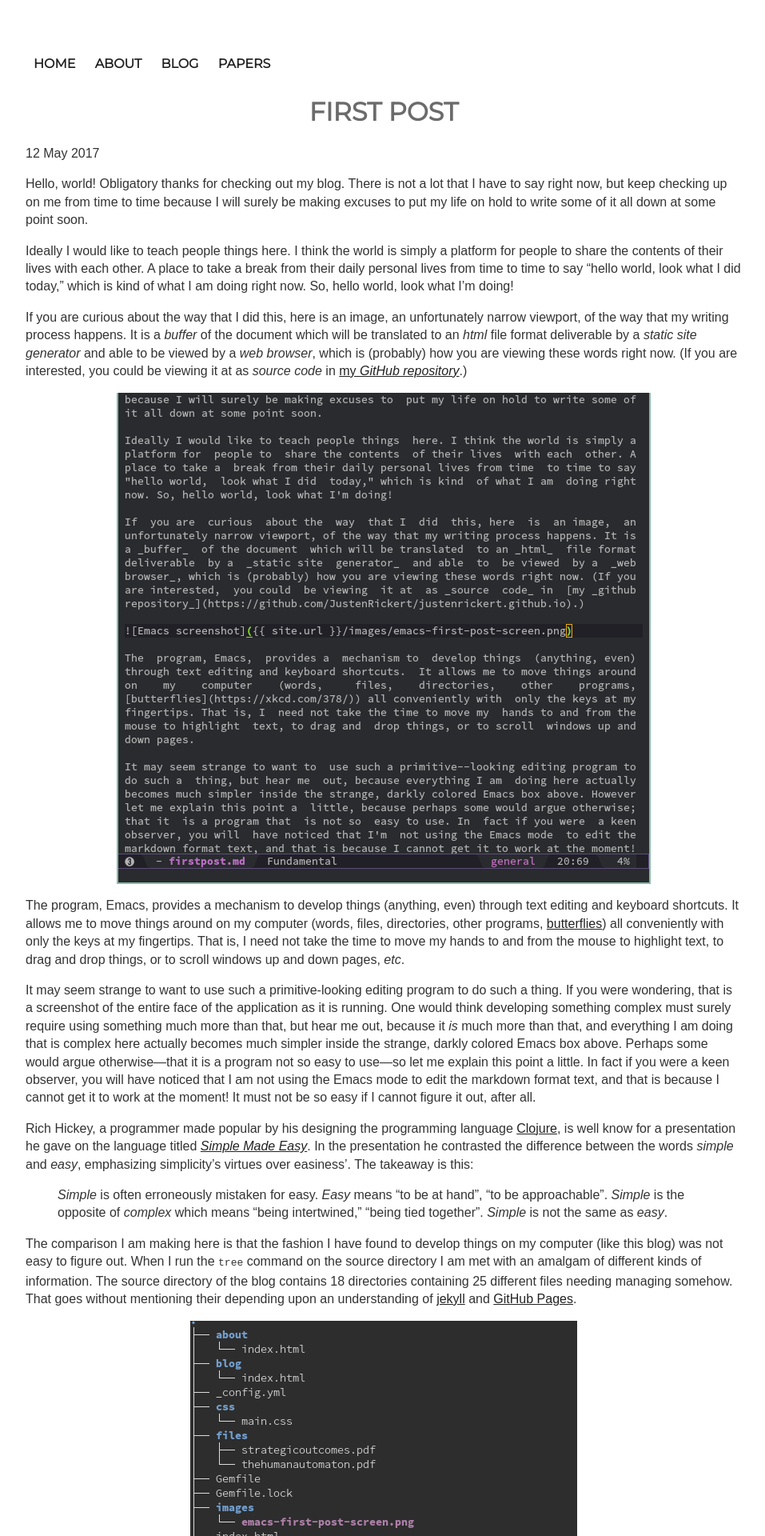
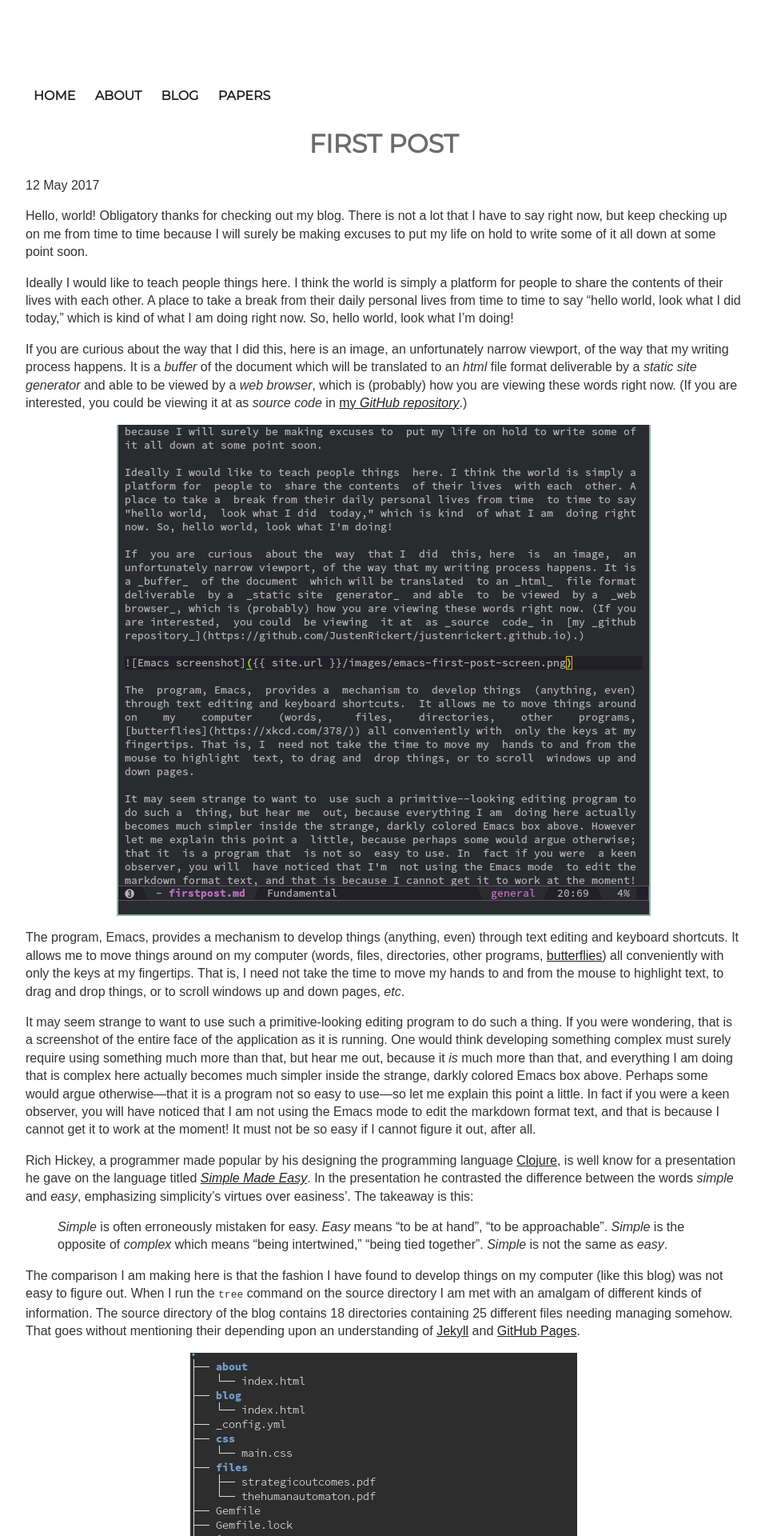
Before and after one commit to JustenRickert/justenrickert-old-user-page, a Jekyll site: the page built from _posts/2017-05-12-first-post.md, in a window 1280 px wide. Shown: the top 1920 px of the page at 80% size, without its empty margins (160-1117 px from the left). Built offline with Jekyll 4.4.1, drawn with Linux system fonts in a browser that asks for light colours; some web fonts are replaced; our own code applies the rules of GitHub Pages for plain Markdown files.

Commit message:
css change for mobile?

```diff
--- a/_posts/2017-05-12-first-post.md
+++ b/_posts/2017-05-12-first-post.md
@@ -57,7 +57,7 @@
 kinds of information.  The source directory of the blog  contains 18 directories
 containing  25  different files  needing  managing  somehow. That  goes  without
 mentioning      their      depending      upon     an      understanding      of
-[jekyll](https://jekyllrb.com/) and [GitHub Pages](https://pages.github.com/).
+[Jekyll](https://jekyllrb.com/) and [GitHub Pages](https://pages.github.com/).
 
 ![`tree` screenshot]({{ site.url }}/images/tree-first-post-screen.png)
 
--- a/css/main.css
+++ b/css/main.css
@@ -10,6 +10,13 @@
 body {
     margin: 60px auto;
     width: 70%;
+}
+@media only screen and (min-width: 481px) {
+    body {
+        padding-top: 24px;
+        padding-right: 24px;
+        padding-left: 24px;
+    }
 }
 nav ul, footer ul {
     font-family: 'Montserrat', Helvetica, sans-serif;
```
Also changed, not shown: _layouts/default.html (indentation only).
